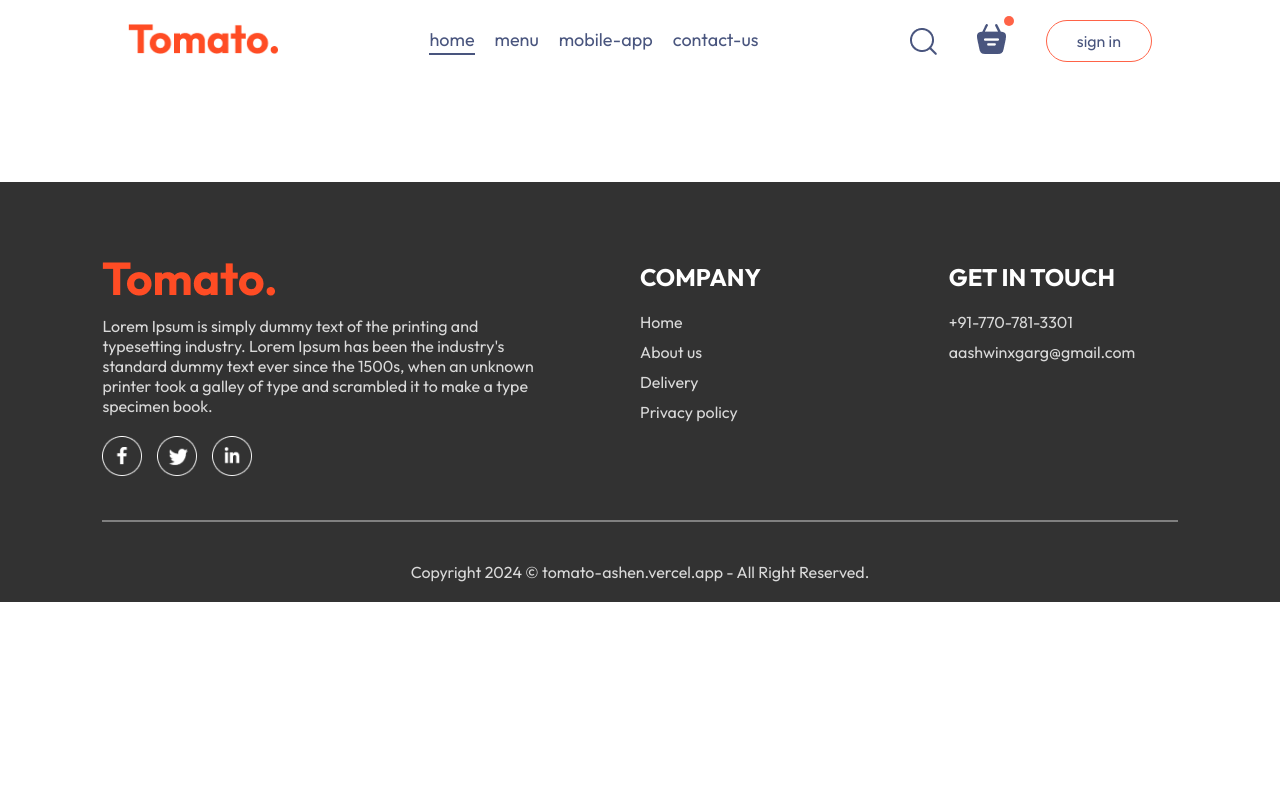
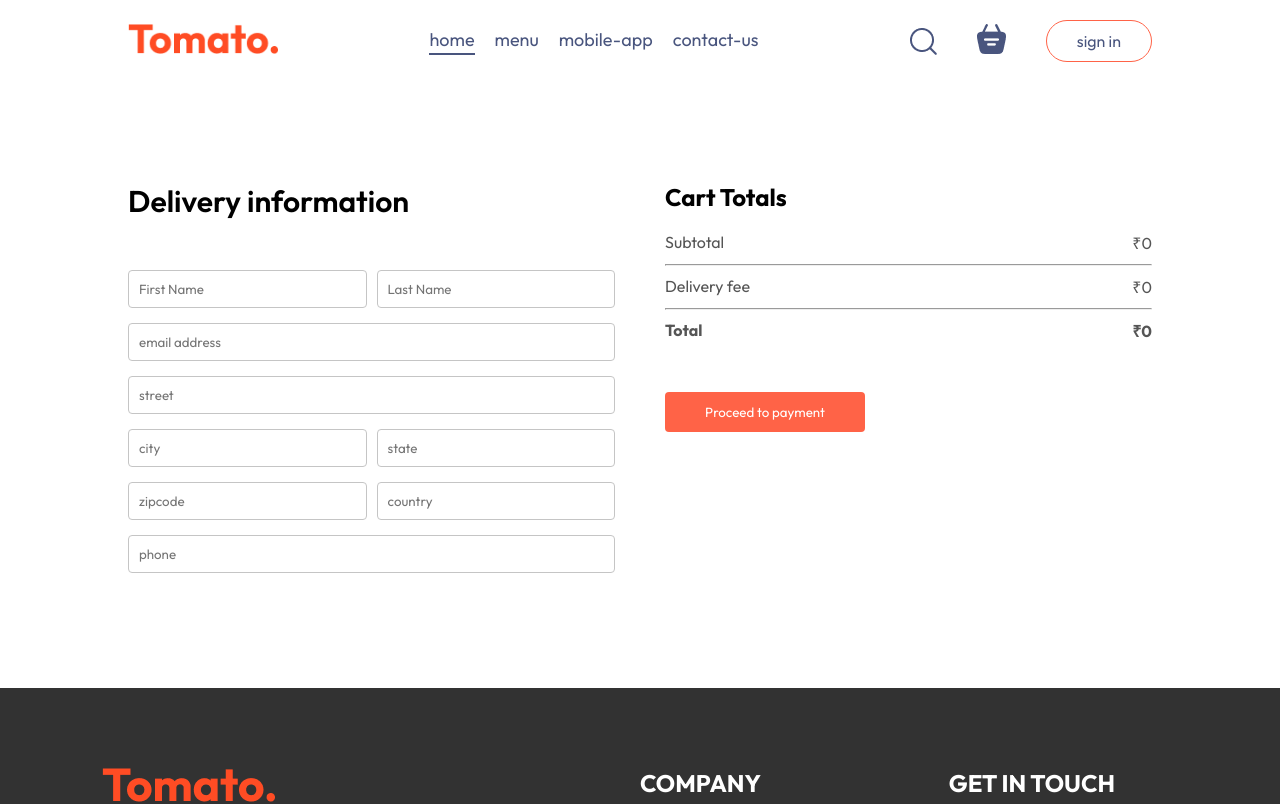
Before and after one commit to aashwinxgarg/tomato, a React app in the folder frontend/: page /order in a window 1280 px wide. Shown: the top 804 px of the page. Built offline with nearby package versions, Linux system fonts and the light colour scheme; the HTML template or start-up script is replaced by a standard one.

Commit message:
fifth commit frontend complete

```diff
--- a/frontend/src/components/Navbar/Navbar.jsx
+++ b/frontend/src/components/Navbar/Navbar.jsx
@@ -1,11 +1,14 @@
-import React, { useState } from 'react'
+import React, { useContext, useState } from 'react'
 import './Navbar.css'
 import { assets } from '../../assets/assets'
 import { Link } from 'react-router-dom';
+import { StoreContext } from '../../context/StoreContext';
 
 const Navbar = ({ setShowLogin }) => {
 
   const [menu, setMenu] = useState("home");
+
+  const {getTotalCartAmount} = useContext(StoreContext);
 
 
   return (
@@ -25,7 +28,7 @@
           <Link to={'/cart'}>
             <img src={assets.basket_icon} alt="" />
           </Link>
-          <div className="dot"></div>
+          <div className={getTotalCartAmount()?"dot":""}></div>
         </div>
         <button onClick={() => setShowLogin(true)}>sign in</button>
       </div>
--- a/frontend/src/context/StoreContext.jsx
+++ b/frontend/src/context/StoreContext.jsx
@@ -20,16 +20,24 @@
         setCartItems((prev)=>({...prev,[itemId]:prev[itemId]-1}))
     }
 
-    useEffect(()=>{
-        console.log(cartItems)
-    },[cartItems])
+    const getTotalCartAmount = () => {
+        let totalAmount = 0;
+        for(const item in cartItems) {
+            if(cartItems[item]>0) {
+                let itemInfo = food_list.find((product)=>product._id === item);
+                totalAmount+=itemInfo.price*cartItems[item];
+            }
+        }
+        return totalAmount;
+    }
 
     const contextValue = {
         food_list,
         cartItems,
         setCartItems,
         addToCart,
-        removeFromCart
+        removeFromCart,
+        getTotalCartAmount
     }
 
     return (
--- a/frontend/src/pages/Cart/Cart.jsx
+++ b/frontend/src/pages/Cart/Cart.jsx
@@ -1,10 +1,13 @@
 import React, { useContext } from 'react'
 import './Cart.css'
 import { StoreContext } from '../../context/StoreContext';
+import { useNavigate } from 'react-router-dom';
 
 const Cart = () => {
 
-  const { cartItems, food_list, removeFromCart } = useContext(StoreContext);
+  const { cartItems, food_list, removeFromCart, getTotalCartAmount } = useContext(StoreContext);
+
+  const navigate = useNavigate();
 
   return (
     <div className='cart'>
@@ -43,20 +46,20 @@
           <div>
             <div className="cart-total-details">
               <p>Subtotal</p>
-              <p>{0}</p>
+              <p>₹{getTotalCartAmount()}</p>
             </div>
             <hr />
             <div className="cart-total-details">
               <p>Delivery fee</p>
-              <p>{2}</p>
+              <p>₹{getTotalCartAmount()===0?0:40}</p>
             </div>
             <hr />
             <div className="cart-total-details">
               <b>Total</b>
-              <b>{0}</b>
+              <b>₹{getTotalCartAmount()===0?0:getTotalCartAmount()+40}</b>
             </div>
           </div>
-          <button>Proceed to Checkout</button>
+          <button onClick={()=>navigate('/order')}>Proceed to Checkout</button>
         </div>
         <div className="cart-promocode">
           <div>
--- a/frontend/src/pages/PlaceOrder/PlaceOrder.css
+++ b/frontend/src/pages/PlaceOrder/PlaceOrder.css
@@ -0,0 +1,35 @@
+.place-order {
+    display: flex;
+    align-content: start;
+    justify-content: space-between;
+    gap: 50px;
+    margin-top: 100px;
+}
+.place-order-left {
+    width: 100%;
+    max-width: max(30%,500px);
+}
+.place-order-left .title {
+    font-size: 30px;
+    font-weight: 600;
+    margin-bottom: 50px;
+}
+.place-order-left input {
+    margin-bottom: 15px;
+    width: 100%;
+    padding: 10px;
+    border: 1px solid #c5c5c5;
+    border-radius: 4px;
+    outline-color: tomato;
+}
+.place-order-left .multi-fields {
+    display: flex;
+    gap: 10px;
+}
+.place-order-right {
+    width: 100%;
+    max-width: max(40%,500px);
+}
+.place-order .cart-total button {
+    margin-top: 30px;
+}
--- a/frontend/src/pages/PlaceOrder/PlaceOrder.jsx
+++ b/frontend/src/pages/PlaceOrder/PlaceOrder.jsx
@@ -1,12 +1,55 @@
-import React from 'react'
+import React, { useContext } from 'react'
 import './PlaceOrder.css'
+import { StoreContext } from '../../context/StoreContext'
 
 const PlaceOrder = () => {
-  return (
-    <div>
 
-    </div>
-  )
+    const { getTotalCartAmount } = useContext(StoreContext);
+
+    return (
+        <form className='place-order'>
+            <div className="place-order-left">
+                <p className="title">Delivery information</p>
+                <div className="multi-fields">
+                    <input type="text" placeholder='First Name' />
+                    <input type="text" placeholder='Last Name' />
+                </div>
+                <input type="email" placeholder='email address' />
+                <input type="text" placeholder='street' />
+                <div className="multi-fields">
+                    <input type="text" placeholder='city' />
+                    <input type="text" placeholder='state' />
+                </div>
+                <div className="multi-fields">
+                    <input type="text" placeholder='zipcode' />
+                    <input type="text" placeholder='country' />
+                </div>
+                <input type="text" placeholder='phone' />
+            </div>
+            <div className="place-order-right">
+                <div className="cart-total">
+                    <h2>Cart Totals</h2>
+                    <div>
+                        <div className="cart-total-details">
+                            <p>Subtotal</p>
+                            <p>₹{getTotalCartAmount()}</p>
+                        </div>
+                        <hr />
+                        <div className="cart-total-details">
+                            <p>Delivery fee</p>
+                            <p>₹{getTotalCartAmount() === 0 ? 0 : 40}</p>
+                        </div>
+                        <hr />
+                        <div className="cart-total-details">
+                            <b>Total</b>
+                            <b>₹{getTotalCartAmount() === 0 ? 0 : getTotalCartAmount() + 40}</b>
+                        </div>
+                    </div>
+                    <button>Proceed to payment</button>
+                </div>
+            </div>
+        </form>
+    )
 }
 
 export default PlaceOrder
```
Also changed, not shown: frontend/src/assets/assets.js (+32 -32 lines), 1 other file (tests, documents, lock files or other folders).
